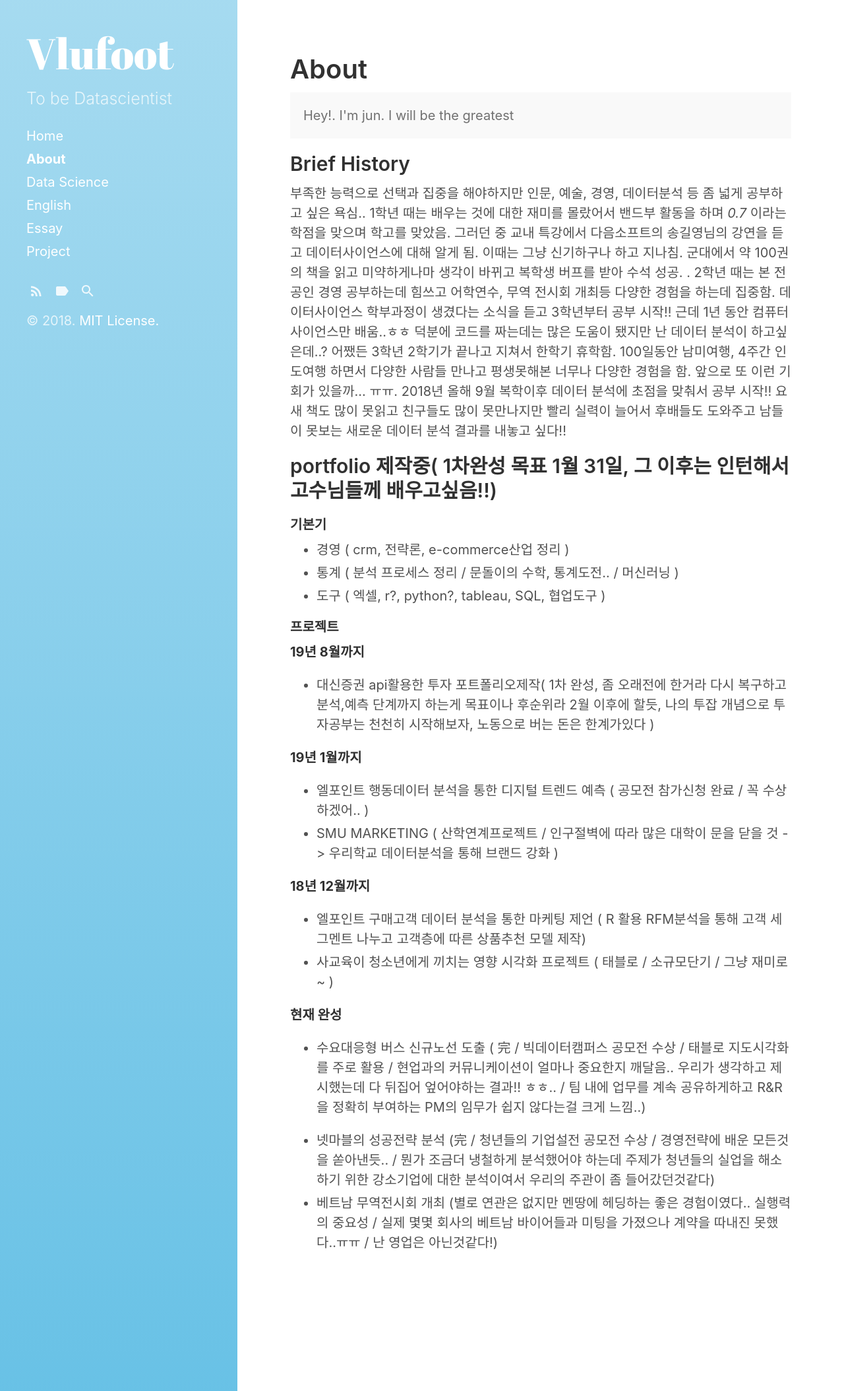
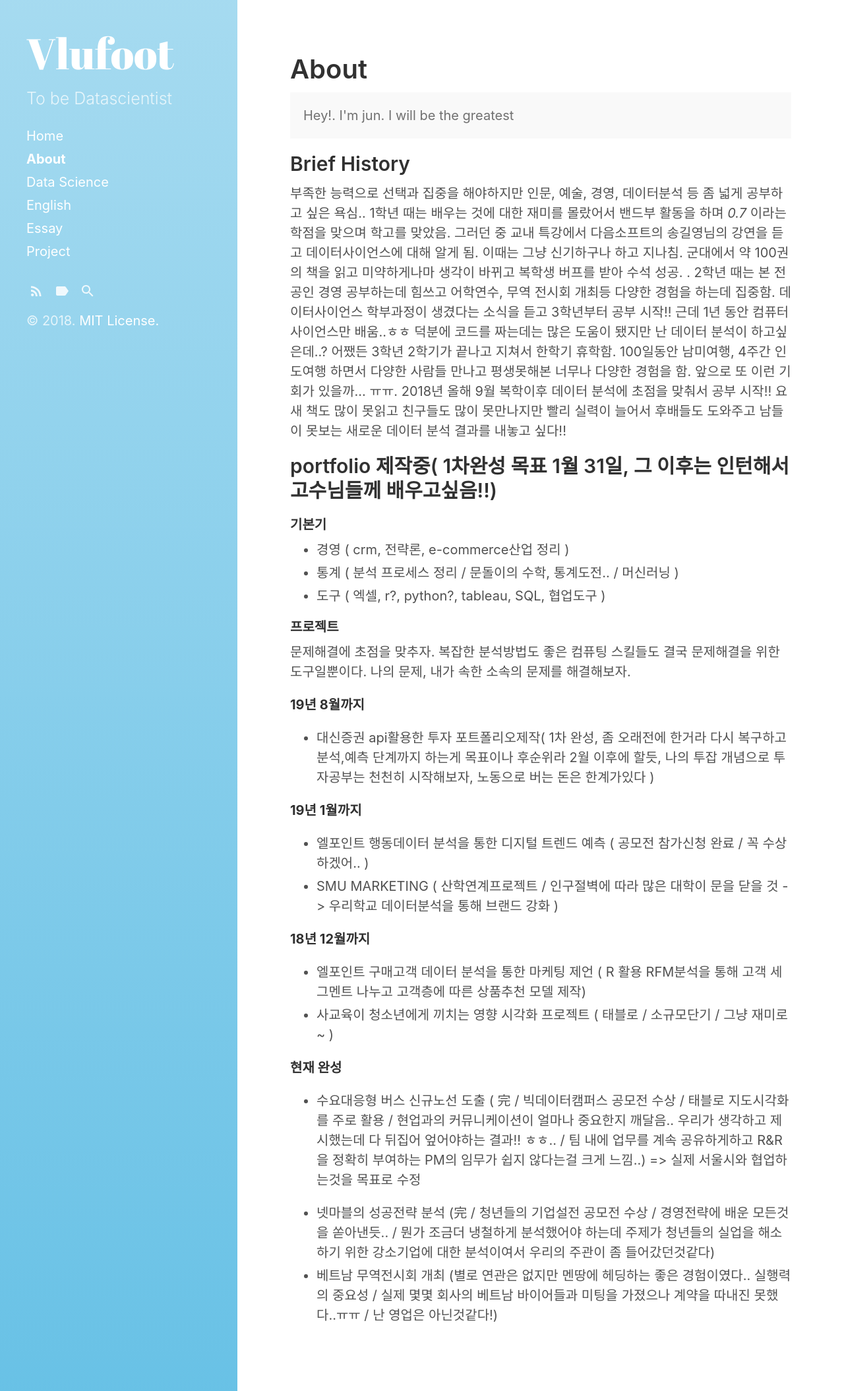
Before and after one commit to vlufoot/vlufoot.github.io, a Jekyll site: the page built from about.md, in a window 1280 px wide. Shown: the whole page at 66% size. Built offline with Jekyll 4.4.1, drawn with Linux system fonts in a browser that asks for light colours.

Commit message:
Update about.md

```diff
--- a/about.md
+++ b/about.md
@@ -21,6 +21,7 @@ sidebar_link: true
 - 도구 ( 엑셀, r?, python?, tableau, SQL, 협업도구 )
 
 #### 프로젝트
+문제해결에 초점을 맞추자. 복잡한 분석방법도 좋은 컴퓨팅 스킬들도 결국 문제해결을 위한 도구일뿐이다. 나의 문제, 내가 속한 소속의 문제를 해결해보자.
 
 **19년 8월까지**
 - 대신증권 api활용한 투자 포트폴리오제작( 1차 완성, 좀 오래전에 한거라 다시 복구하고 분석,예측 단계까지 하는게 목표이나 후순위라 2월 이후에 할듯, 나의 투잡 개념으로 투자공부는 천천히 시작해보자, 노동으로 버는 돈은 한계가있다 )
@@ -34,7 +35,7 @@ sidebar_link: true
 - 사교육이 청소년에게 끼치는 영향 시각화 프로젝트 ( 태블로 / 소규모단기 / 그냥 재미로~ )
 
 **현재 완성**
-- 수요대응형 버스 신규노선 도출 ( 完 / 빅데이터캠퍼스 공모전 수상 / 태블로 지도시각화를 주로 활용 / 현업과의 커뮤니케이션이 얼마나 중요한지 깨달음.. 우리가 생각하고 제시했는데 다 뒤집어 엎어야하는 결과!! ㅎㅎ.. /  팀 내에 업무를 계속 공유하게하고 R&R을 정확히 부여하는 PM의 임무가 쉽지 않다는걸 크게 느낌..)
+- 수요대응형 버스 신규노선 도출 ( 完 / 빅데이터캠퍼스 공모전 수상 / 태블로 지도시각화를 주로 활용 / 현업과의 커뮤니케이션이 얼마나 중요한지 깨달음.. 우리가 생각하고 제시했는데 다 뒤집어 엎어야하는 결과!! ㅎㅎ.. /  팀 내에 업무를 계속 공유하게하고 R&R을 정확히 부여하는 PM의 임무가 쉽지 않다는걸 크게 느낌..) => 실제 서울시와 협업하는것을 목표로 수정
 
 - 넷마블의 성공전략 분석 (完 / 청년들의 기업설전 공모전 수상 / 경영전략에 배운 모든것을 쏟아낸듯.. / 뭔가 조금더 냉철하게 분석했어야 하는데 주제가 청년들의 실업을 해소하기 위한 강소기업에 대한 분석이여서 우리의 주관이 좀 들어갔던것같다)
 - 베트남 무역전시회 개최 (별로 연관은 없지만 멘땅에 헤딩하는 좋은 경험이였다.. 실행력의 중요성 / 실제 몇몇 회사의 베트남 바이어들과 미팅을 가졌으나 계약을 따내진 못했다..ㅠㅠ / 난 영업은 아닌것같다!)
```
